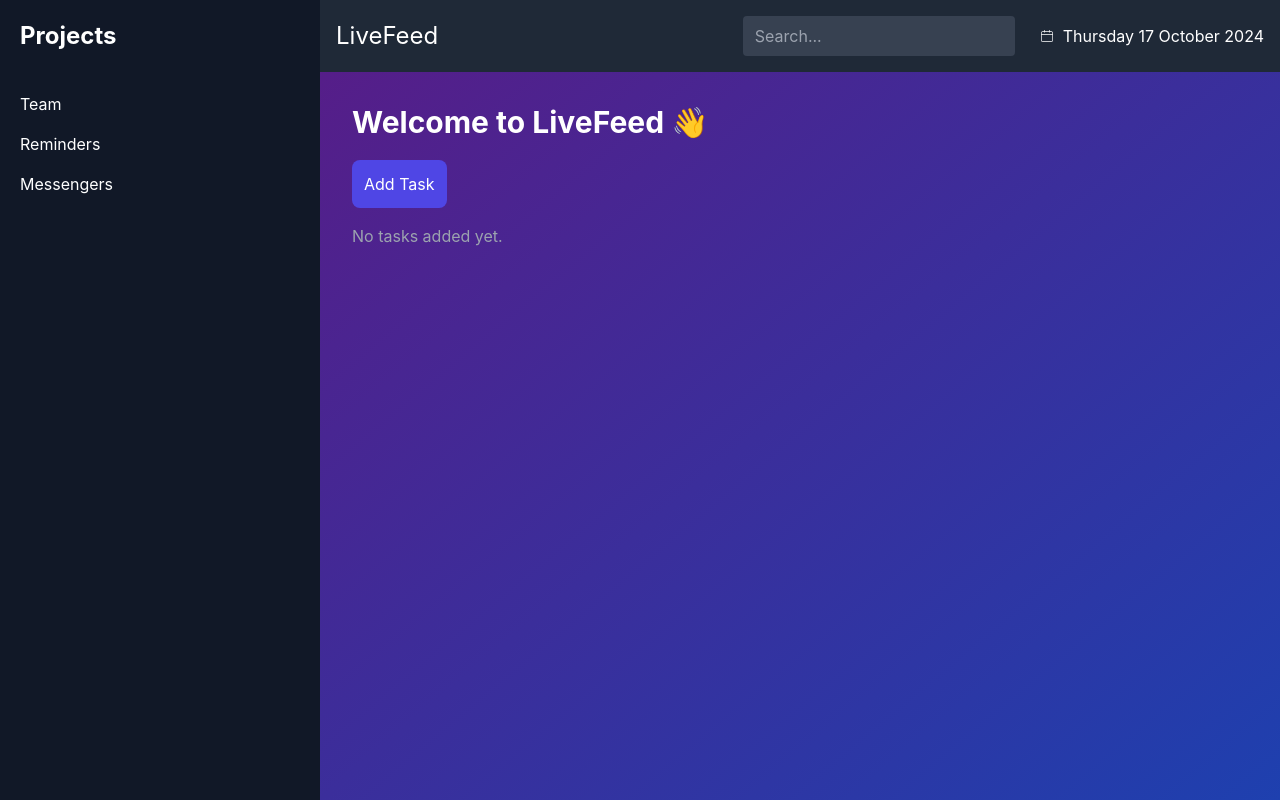
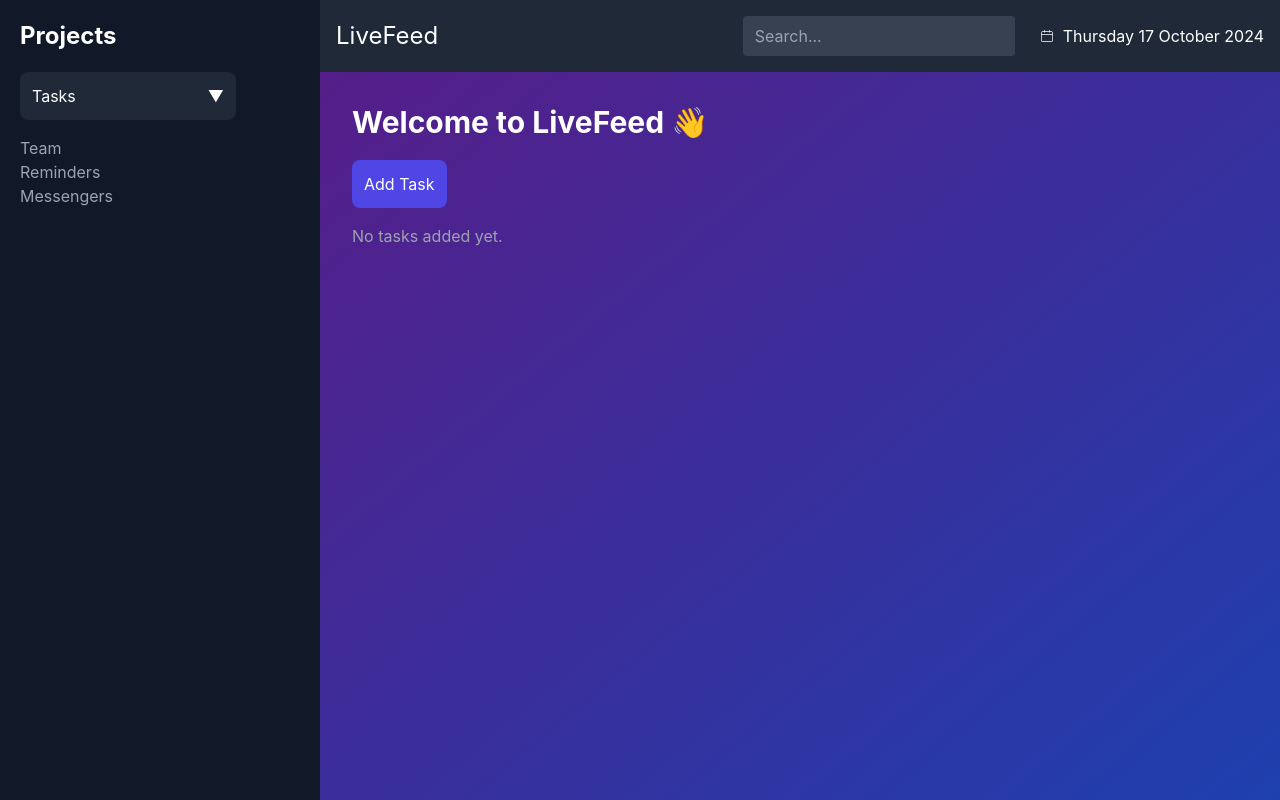
Before and after one commit to Siya-Tonjeni/LiveFeed, a React (Create React App) app: page / in a window 1280 px wide. Built offline with nearby package versions, Linux system fonts and the light colour scheme.

Commit message:
Changes made

```diff
--- a/src/App.js
+++ b/src/App.js
@@ -1,17 +1,30 @@
-import React from 'react';
+import React, {useState} from 'react';
 import Sidebar from './components/Sidebar';
 import TaskList from './components/TaskList';
 import Navbar from './components/Navbar';
 
 function App() {
+  const [tasks, setTasks] = useState([]); // State to manage tasks
+
+  // Function to add a task
+  const addTask = (task) => {
+    setTasks([...tasks, { ...task, date: new Date().toLocaleDateString() }]);
+  };
+
+  // Function to delete a task
+  const deleteTask = (indexToDelete) => {
+    const updatedTasks = tasks.filter((task, index) => index !== indexToDelete);
+    setTasks(updatedTasks);
+  };
+
   return (
     <div className="h-screen flex">
       <aside className="w-1/4 bg-gray-900">
-        <Sidebar />
+        <Sidebar tasks={tasks} />
       </aside>
       <main className="flex-grow bg-gradient-to-br from-purple-900 to-blue-800">
         <Navbar />
-        <TaskList />
+        <TaskList tasks={tasks} addTask={addTask} deleteTask={deleteTask} />
       </main>
     </div>
   );
--- a/src/components/Sidebar.jsx
+++ b/src/components/Sidebar.jsx
@@ -1,17 +1,76 @@
-import React from 'react';
+// import React from 'react';
 
-const Sidebar = () => {
+// const Sidebar = () => {
+//   return (
+//     <div className="h-full bg-gray-900 text-white p-5 flex flex-col justify-between">
+//       <div>
+//         <h2 className="text-2xl font-bold mb-10">Projects</h2>
+//         <ul>
+//           <li className="mb-4">Team</li>
+//           <li className="mb-4">Reminders</li>
+//           <li className="mb-4">Messengers</li>
+//         </ul>
+//       </div>
+
+//     </div>
+//   );
+// };
+
+// export default Sidebar;
+
+
+import React, { useState } from 'react';
+
+const Sidebar = ({ tasks }) => {
+  const [isDropdownOpen, setIsDropdownOpen] = useState(false);
+
+  const toggleDropdown = () => {
+    setIsDropdownOpen(!isDropdownOpen);
+  };
+
   return (
-    <div className="h-full bg-gray-900 text-white p-5 flex flex-col justify-between">
-      <div>
-        <h2 className="text-2xl font-bold mb-10">Projects</h2>
-        <ul>
-          <li className="mb-4">Team</li>
-          <li className="mb-4">Reminders</li>
-          <li className="mb-4">Messengers</li>
+    <div className="bg-gray-900 w-64 h-screen p-5">
+      <h2 className="text-2xl font-bold text-white mb-5">Projects</h2>
+
+      <div className="text-white">
+        {/* Dropdown for tasks */}
+        <div>
+          <button
+            onClick={toggleDropdown}
+            className="w-full bg-gray-800 p-3 rounded-lg mb-4 text-left flex justify-between items-center"
+          >
+            Tasks
+            <span>{isDropdownOpen ? '▲' : '▼'}</span>
+          </button>
+
+          {isDropdownOpen && (
+            <ul className= "bg-gray-600 p-2 rounded-lg space-y-2">
+              {tasks.length > 0 ? (
+                tasks.map((task, index) => (
+                  <li key={index} className="text-gray-400 hover:text-white transition-all">
+                    {task.title}
+                  </li>
+                ))
+              ) : (
+                <p className="text-gray-500">No tasks yet</p>
+              )}
+            </ul>
+          )}
+        </div>
+
+        {/* Other sidebar content */}
+        <ul className="mt-4">
+          <li className="text-gray-400 hover:text-white transition-all">
+            <a href="#">Team</a>
+          </li>
+          <li className="text-gray-400 hover:text-white transition-all">
+            <a href="#">Reminders</a>
+          </li>
+          <li className="text-gray-400 hover:text-white transition-all">
+            <a href="#">Messengers</a>
+          </li>
         </ul>
       </div>
-
     </div>
   );
 };
--- a/src/components/TaskList.jsx
+++ b/src/components/TaskList.jsx
@@ -1,91 +1,7 @@
-// import React, { useState } from 'react';
-// import TaskItem from './TaskItem';
-
-// const TaskList = () => {
-//   const [task, setTask] = useState({
-//     title: '',
-//     smallDescription: '',
-//     progress: 0,
-//     date: '',
-//   });
-//   const [tasks, setTasks] = useState([]);
-
-//   const handleChange = (e) => {
-//     const { name, value } = e.target;
-//     setTask({ ...task, [name]: value });
-//   };
-
-//   const handleSubmit = (e) => {
-//     e.preventDefault();
-//     if (task.title.trim()) {
-//       setTasks([...tasks, { ...task, date: new Date().toLocaleDateString() }]);
-//       setTask({ title: '', smallDescription: '', progress: 0 });
-//     }
-//   };
-
-//   return (
-//     <div className="p-8 text-white">
-//       <h2 className="text-3xl font-bold text-white mb-5">Welcome to LiveFeed 👋</h2>
-
-//       {/* Task input form */}
-//       <form onSubmit={handleSubmit} className="flex flex-col space-y-4 mb-6">
-//         <input
-//           type="text"
-//           name="title"
-//           value={task.title}
-//           onChange={handleChange}
-//           placeholder="Task title"
-//           className="p-3 bg-gray-800 rounded-lg placeholder-gray-400 focus:outline-none focus:ring-2 focus:ring-indigo-500"
-//         />
-//         <input
-//           type="text"
-//           name="smallDescription"
-//           value={task.smallDescription}
-//           onChange={handleChange}
-//           placeholder="Small description"
-//           className="p-3 bg-gray-800 rounded-lg placeholder-gray-400 focus:outline-none focus:ring-2 focus:ring-indigo-500"
-//         />
-//         <input
-//           type="number"
-//           name="progress"
-//           value={task.progress}
-//           onChange={handleChange}
-//           placeholder="Progress (0 - 100)"
-//           max="100"
-//           min="0"
-//           className="p-3 bg-gray-800 rounded-lg placeholder-gray-400 focus:outline-none focus:ring-2 focus:ring-indigo-500"
-//         />
-//         <button
-//           type="submit"
-//           className="p-3 bg-indigo-600 hover:bg-indigo-700 rounded-lg"
-//         >
-//           Add Task
-//         </button>
-//       </form>
-
-//       {/* Display tasks */}
-//       <div className="grid grid-cols-3 gap-4">
-//         {tasks.length > 0 ? (
-//           tasks.map((taskItem, index) => (
-//             <TaskItem key={index} task={taskItem} />
-//           ))
-//         ) : (
-//           <p className="text-gray-400">No tasks added yet.</p>
-//         )}
-//       </div>
-//     </div>
-//   );
-// };
-
-// export default TaskList;
-
-
-
-
 import React, { useState } from 'react';
 import TaskItem from './TaskItem';
 
-const TaskList = () => {
+const TaskList = ({ tasks, addTask, deleteTask }) => {
   // State to store task inputs
   const [task, setTask] = useState({
     title: '',
@@ -98,7 +14,7 @@ const TaskList = () => {
   const [showForm, setShowForm] = useState(false);
 
   // State to store all tasks
-  const [tasks, setTasks] = useState([]);
+  // const [tasks, setTasks] = useState([]);
 
   // Handle form input changes
   const handleChange = (e) => {
@@ -110,17 +26,17 @@ const TaskList = () => {
   const handleSubmit = (e) => {
     e.preventDefault();
     if (task.title.trim()) {
-      setTasks([...tasks, { ...task, date: new Date().toLocaleDateString() }]);
+      addTask(task);
       setTask({ title: '', smallDescription: '', progress: 0 });
       setShowForm(false); // Hide form after submitting a task
     }
   };
 
   // Handle task deletion by index
-  const deleteTask = (indexToDelete) => {
-    const updatedTasks = tasks.filter((task, index) => index !== indexToDelete);
-    setTasks(updatedTasks);
-  };
+  // const deleteTask = (indexToDelete) => {
+  //   const updatedTasks = tasks.filter((task, index) => index !== indexToDelete);
+  //   setTasks(updatedTasks);
+  // };
 
   // Toggle form visibility
   const handleToggleForm = () => {
```
Also changed, not shown: src/components/Navbar.jsx (+0 -8 lines).
